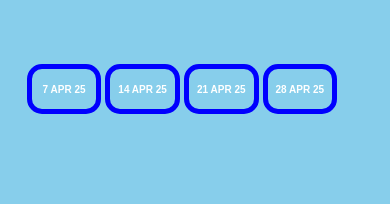
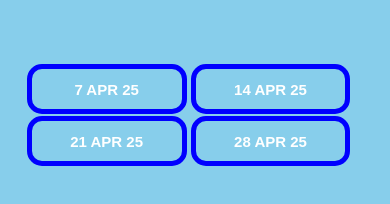
Before and after one commit to andydick1947/LLNewStyle, a plain HTML site: page resAPR.html in a window 390 px wide. Drawn offline with Linux system fonts and the light colour scheme.

Commit message:
fix butn

```diff
--- a/res-byMnth.css
+++ b/res-byMnth.css
@@ -51,22 +51,20 @@ h1{
   align-content: center;
 
 }
-@media only screen and (min-width: 100px) and (max-width: 700px){
-  .butn{
-     width: 21%;
-     font-size:10px;
-
-
-    }
-}
 
 @media only screen and (min-width: 700px) and (max-width: 1000px){
     .btn{
      width: 33%;
     }
-  }
-    @media only screen and (min-width: 100px) and (max-width: 600px){
+
+
+ }
+    @media only screen and (min-width: 100px) and (max-width: 700px){
       .btn{
        width: 25%;
       }
+      .butn{
+        width: 45%;
+       }
+
     }
```
